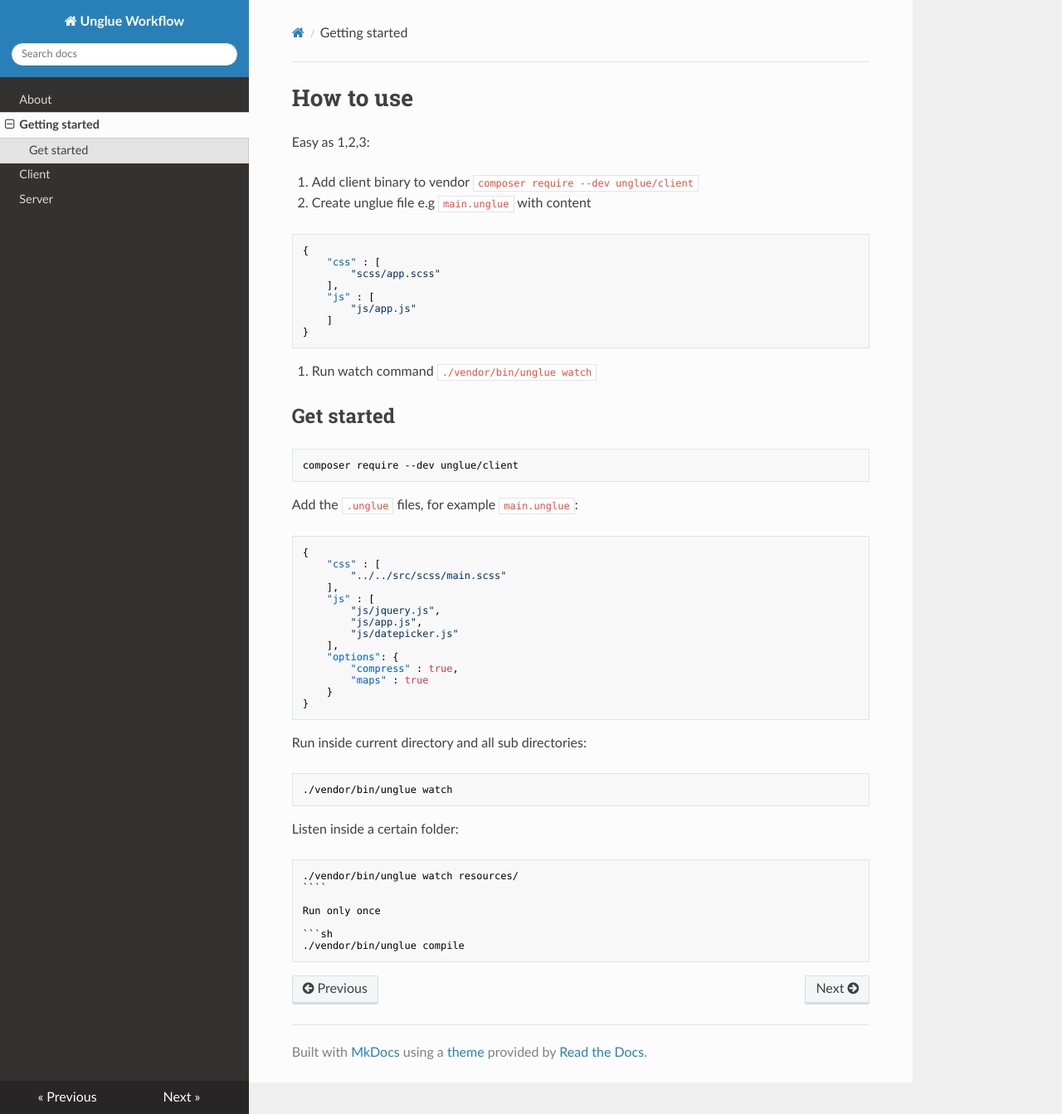
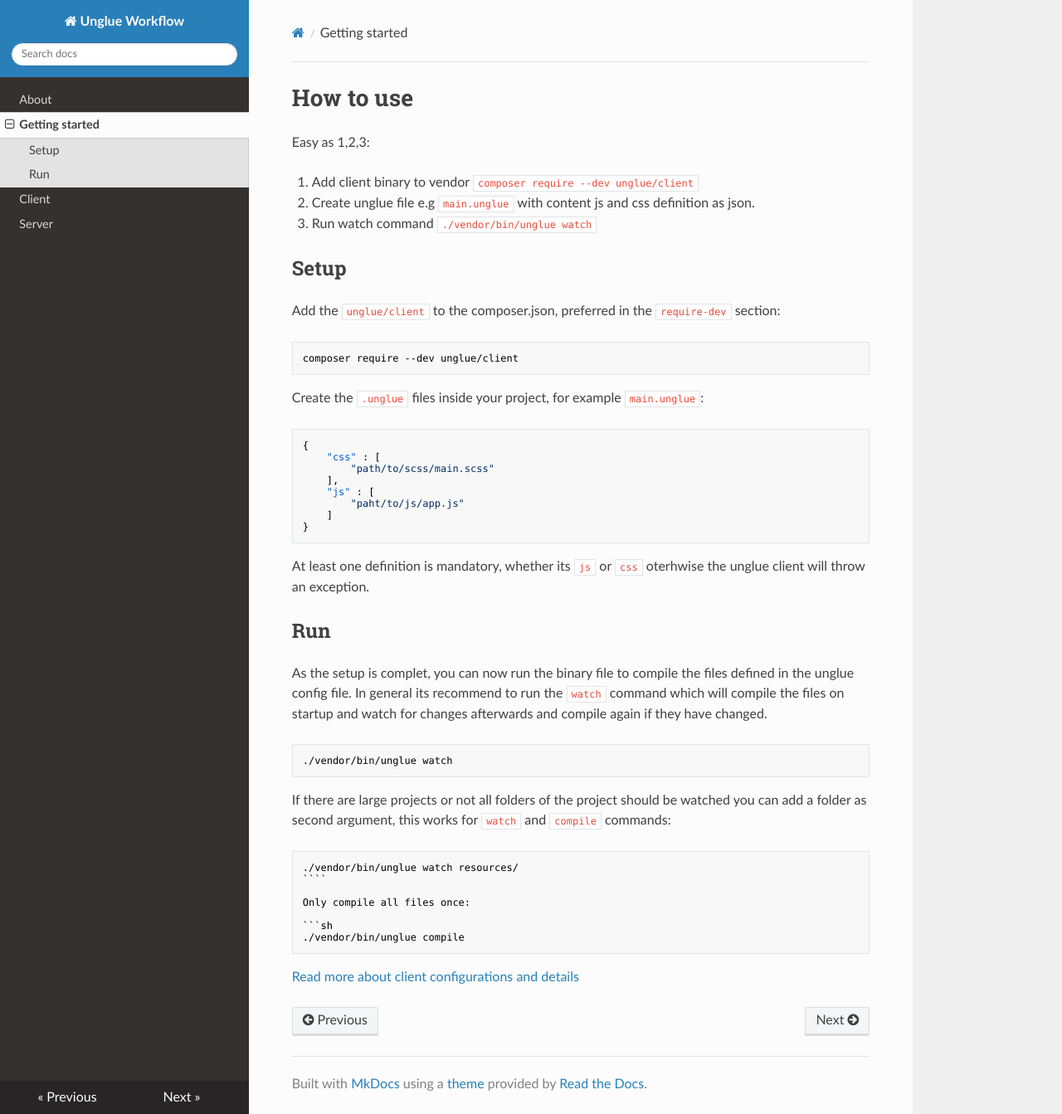
Before and after one commit to frontend-workflow-cloud-compiler/docs, an MkDocs documentation site: the page built from docs/start.md, in a window 1280 px wide and 1343 px high. Shown: the whole window at 83% size. Built offline with MkDocs 1.6.1, drawn with Linux system fonts in a browser that asks for light colours; nearby versions of some CDN libraries.

Commit message:
add docs

`````diff
--- a/docs/start.md
+++ b/docs/start.md
@@ -3,59 +3,50 @@
 Easy as 1,2,3:
 
 1. Add client binary to vendor `composer require --dev unglue/client`
-2. Create unglue file e.g `main.unglue` with content
-```json
-{
-    "css" : [
-        "scss/app.scss"
-    ],
-    "js" : [
-        "js/app.js"
-    ]
-}
-```
+2. Create unglue file e.g `main.unglue` with content js and css definition as json.
 3. Run watch command `./vendor/bin/unglue watch`
 
-## Get started
+## Setup
+
+Add the `unglue/client` to the composer.json, preferred in the `require-dev` section:
 
 ```sh
 composer require --dev unglue/client
 ```
 
-Add the `.unglue` files, for example `main.unglue`:
+Create the `.unglue` files inside your project, for example `main.unglue`:
 
 ```json
 {
     "css" : [
-        "../../src/scss/main.scss"
+        "path/to/scss/main.scss"
     ],
     "js" : [
-        "js/jquery.js",
-        "js/app.js",
-        "js/datepicker.js"
-    ],
-    "options": {
-        "compress" : true,
-        "maps" : true
-    }
+        "paht/to/js/app.js"
+    ]
 }
 ```
 
+At least one definition is mandatory, whether its `js` or `css` oterhwise the unglue client will throw an exception.
 
-Run inside current directory and all sub directories:
+## Run
+
+As the setup is complet, you can now run the binary file to compile the files defined in the unglue config file. In general its recommend to run the `watch` command which will compile the files on startup and watch for changes afterwards and compile again if they have changed.
 
 ```sh
 ./vendor/bin/unglue watch
 ```
 
-Listen inside a certain folder:
+If there are large projects or not all folders of the project should be watched you can add a folder as second argument, this works for `watch` and `compile` commands:
 
 ```sh
 ./vendor/bin/unglue watch resources/
 ````
 
-Run only once
+Only compile all files once:
 
 ```sh
 ./vendor/bin/unglue compile
 ```
+
+[Read more about client configurations and details](client.md)
`````
Also changed, not shown: docs/client.md (+22 -10 lines), docs/index.md (+1 -1 lines).
